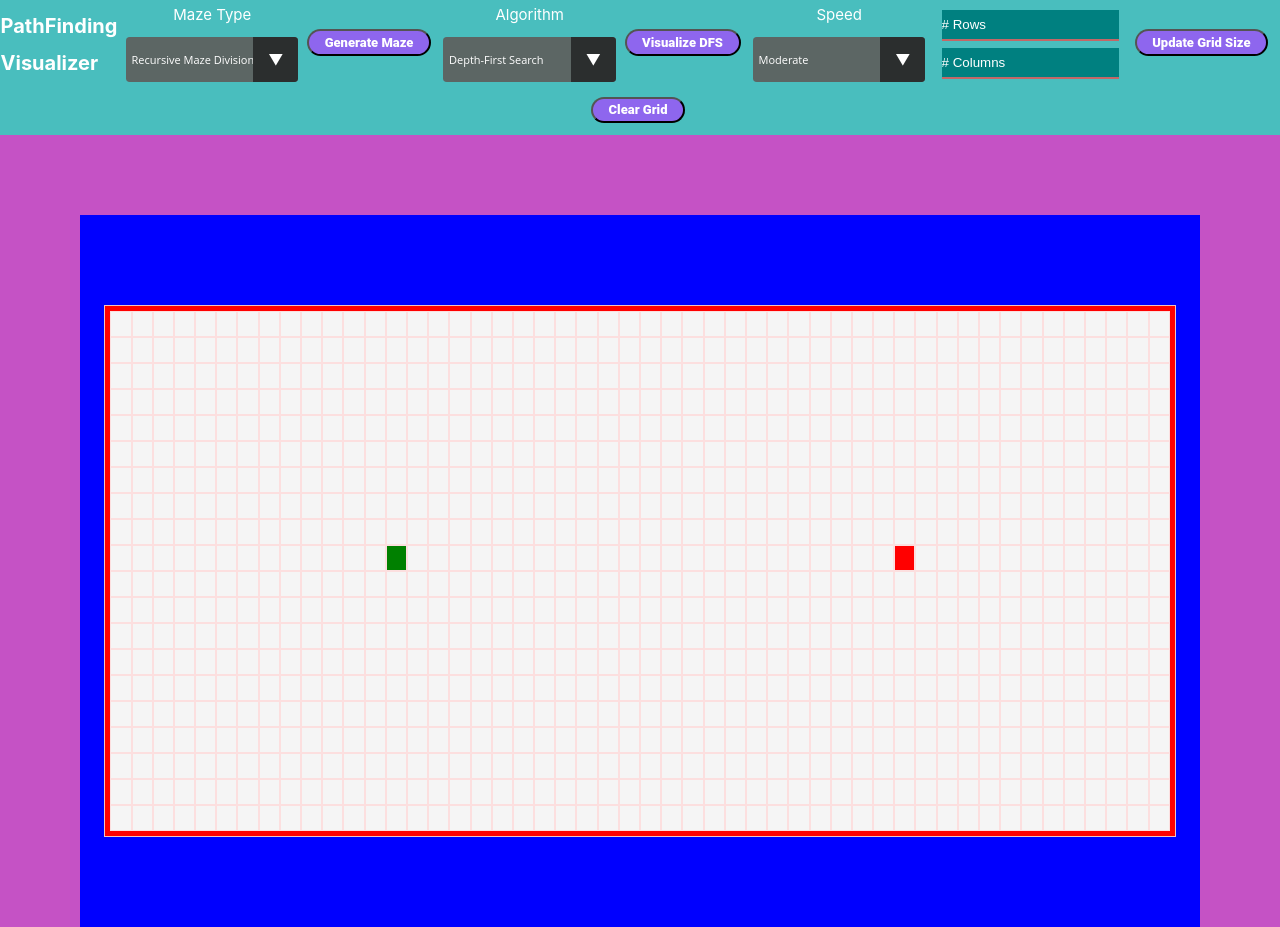
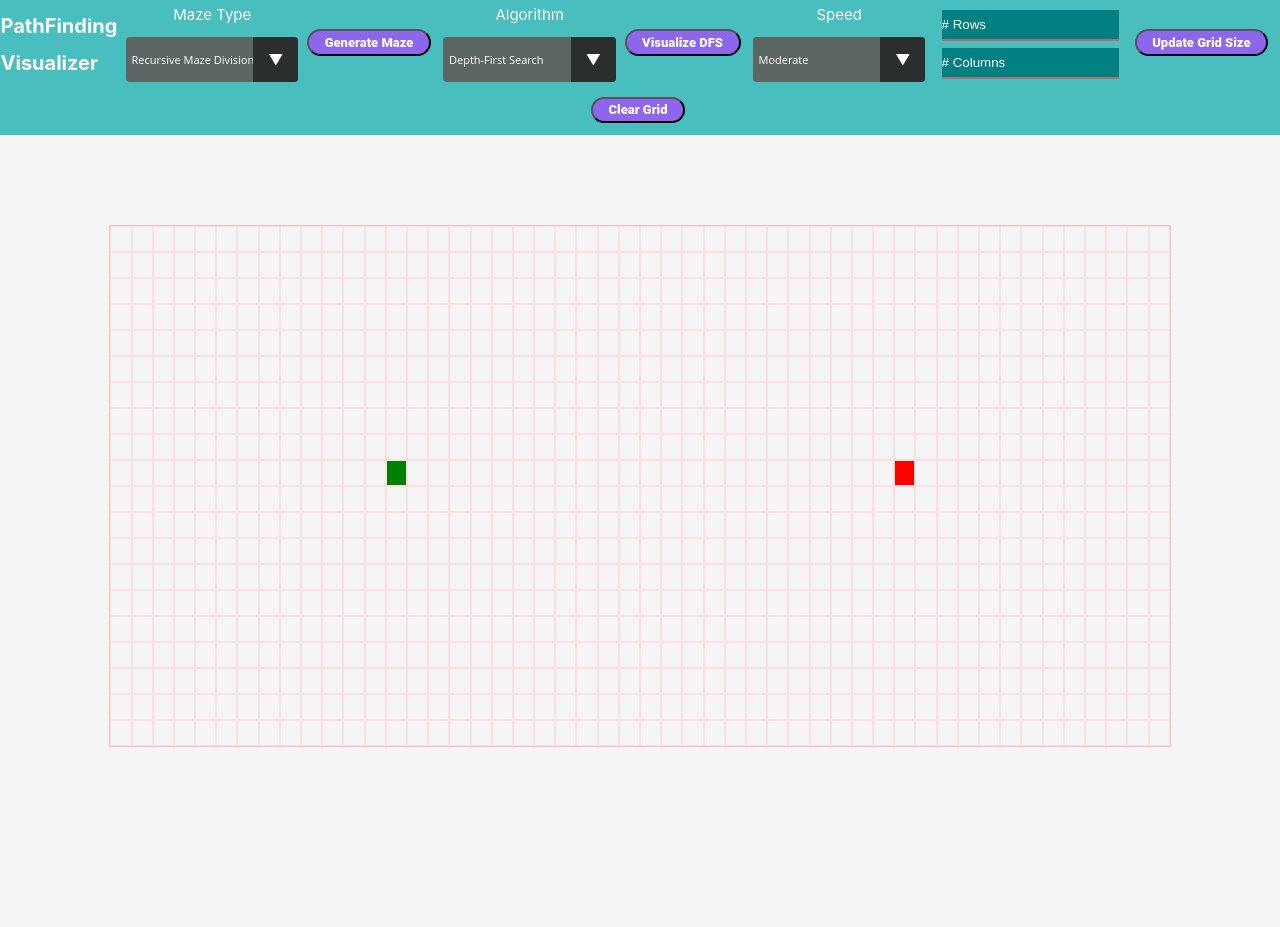
Before and after one commit to alexwang177/path-finder, a React (Create React App) app: page / in a window 1280 px wide. After the commit the page ends 800 px from the top, so only its background shows below. Built offline with nearby package versions, Linux system fonts and the light colour scheme.

Commit message:
flex 1 0 auto worked

```diff
--- a/src/App.css
+++ b/src/App.css
@@ -1,7 +1,7 @@
 html, body {
     height: 100%;
     margin: 0;
-    background-color: rgb(197, 82, 197);
+    background-color: whitesmoke;
 }
 
 /* App Container CSS */
@@ -180,12 +180,11 @@ select {
     display: -webkit-flex;
     display: flex;
 
-    background-color: blue;
+    background-color: whitesmoke;
     justify-content: center;
     align-items: center;
 
     margin: 5em;
-    padding: 5em;
 
     flex: 1 0 auto;
 
@@ -193,10 +192,9 @@ select {
 }
 
 .board {
-    background-color: red;
+    background-color: whitesmoke;
     border: 1px solid rgb(240, 194, 194);
     margin: 10px;
-    padding: 5px;
 }
 
 .grid-row {
```
